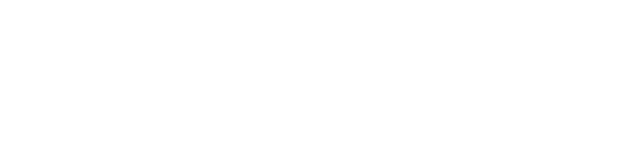
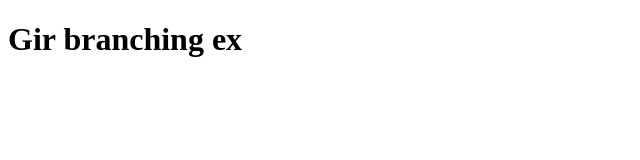
Before and after one commit to ArtemAntonenko0504/day_8_brenching, a plain HTML site: page index.html in a window 1280 px wide. Shown: the whole page, without its empty margins (0-640 px from the left). Drawn offline with Linux system fonts and the light colour scheme.

Commit message:
added h1

```diff
--- a/index.html
+++ b/index.html
@@ -6,6 +6,8 @@
     <title>Git Branching ex</title>
 </head>
 <body>
+    <h1> Gir branching ex
+    </h1>
 
 </body>
 </html>
```
